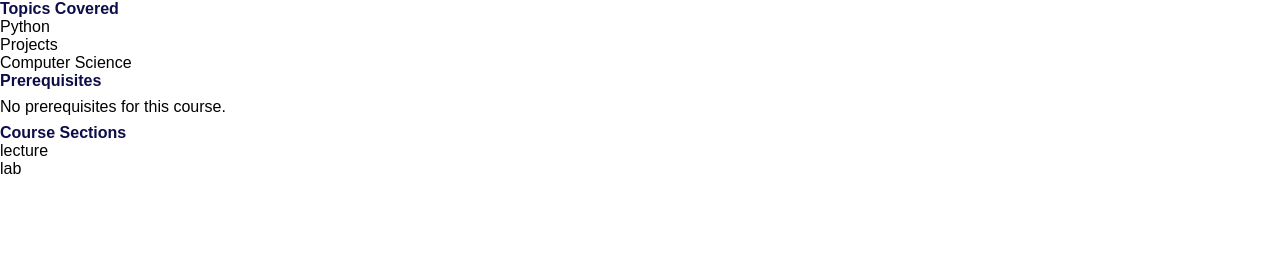
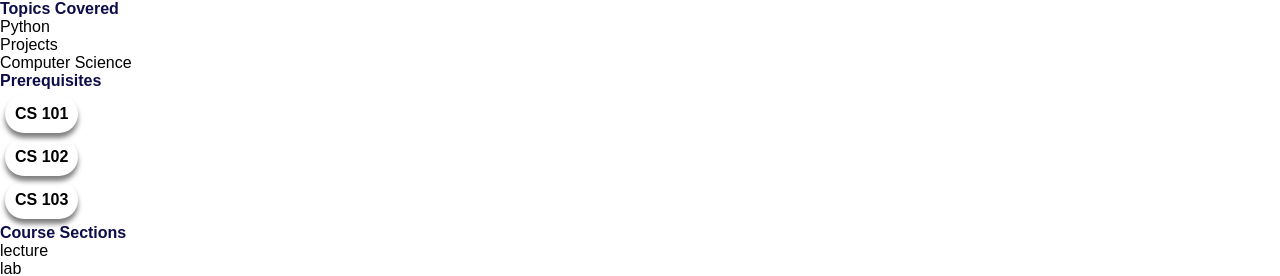
Before and after one commit to cheetodustflori/CourseBits, a React app in the folder course-planner/: page /course/100 in a window 1280 px wide. Shown: the part 520-796 px from the top of the page. Built offline with nearby package versions, Linux system fonts and the light colour scheme; the HTML template or start-up script is replaced by a standard one.

Commit message:
updating details

```diff
--- a/course-planner/src/assets/courses.json
+++ b/course-planner/src/assets/courses.json
@@ -7,7 +7,7 @@
         "topics": ["Python", "Projects", "Computer Science"],
         "difficulty": 5,
         "favorite": true,
-        "prereqs": [],
+        "prereqs": ["101", "102", "103"],
         "typical_yr": "freshmen",
         "sections": [
             "lecture",
--- a/course-planner/src/components/Course-Details/Details.jsx
+++ b/course-planner/src/components/Course-Details/Details.jsx
@@ -63,7 +63,7 @@ export default function Details() {
                 {course.prereqs.length > 0 ? (
                     <ul>
                         {course.prereqs.map((prereq, index) => (
-                            <li key={index}>{prereq}</li>
+                            <li className={styles.prereqsItem} key={index}>CS {prereq}</li>
                         ))}
                     </ul>
                 ) : (
--- a/course-planner/src/components/Course-Details/Details.module.css
+++ b/course-planner/src/components/Course-Details/Details.module.css
@@ -29,6 +29,15 @@
     width: fit-content;
     height: 25px;
     align-items: center;
+}
+
+.prereqsItem {
+    box-shadow: rgba(0, 0, 0, 0.5) 0px 5px 5px;
+    width: fit-content;
+    padding: 10px;
+    border-radius: 25px;
+    margin: 5px;
+    font-weight: bold;
 }
 
 .prereqsCourseNumber{
```
